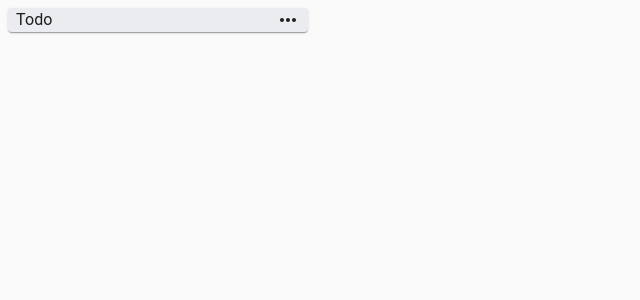
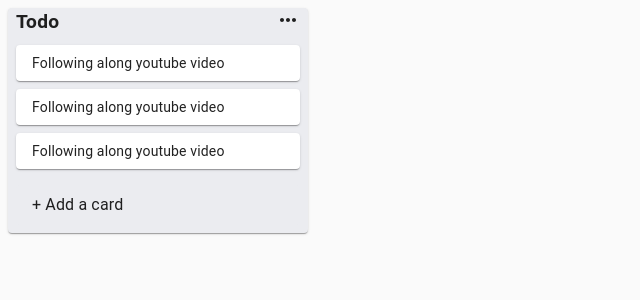
Before and after one commit to khaizon/KanbanBoard, a React (Create React App) app: page / in a window 1280 px wide. Shown: the top 300 px of the page, without its empty margins (0-640 px from the left). Built offline with nearby package versions, Linux system fonts and the light colour scheme.

Commit message:
added 'add card' components

```diff
--- a/src/App.js
+++ b/src/App.js
@@ -1,4 +1,4 @@
-import List from "./Components/List";
+import List from "./Components/List/List";
 
 
 function App() {
--- /dev/null
+++ b/src/Components/Input/InputCard.js
@@ -0,0 +1,48 @@
+import { alpha, Button, IconButton, InputBase, makeStyles, Paper } from "@material-ui/core";
+import { Clear } from "@material-ui/icons";
+
+const useStyle = makeStyles((theme) => ({
+	card: {
+		margin: theme.spacing(0,1,1,1),
+		paddingBottom: theme.spacing(4)
+	},
+	input: {
+		margin: theme.spacing(1)
+	},
+	btnConfirm: {
+		margin: theme.spacing(1),
+		background: "#5AAC44",
+		color: "#fff",
+		"&:hover":{
+			background: alpha("#5AAC44",0.25)
+		}
+	}
+}))
+
+export default function InputCard({setOpen}) {
+
+	const classes = useStyle();
+
+	return (
+		<div>
+			<div >
+				<Paper className={classes.card}>
+					<InputBase
+						multiline
+						fullWidth
+						inputProps={{
+							className: classes.input
+						}}
+						placeholder={"Enter card description"}
+						onBlur={()=> setOpen(false)}/>
+				</Paper>
+			</div>
+			<div>
+				<Button className={classes.btnConfirm} onClick={()=> setOpen(false)}>Add Card</Button>
+				<IconButton onClick={()=> setOpen(false)}>
+					<Clear />
+				</IconButton>
+			</div>
+		</div>
+	)
+}
--- /dev/null
+++ b/src/Components/Input/InputContainer.js
@@ -0,0 +1,35 @@
+import { useState } from "react";
+import { alpha, Collapse, makeStyles, Paper, Typography } from "@material-ui/core";
+import InputCard from "./InputCard";
+
+const useStyle = makeStyles((theme) => ({
+    root: {
+        marginTop: theme.spacing(2),
+    },
+    addCard: {
+        padding: theme.spacing(1, 1, 1, 2),
+        margin: theme.spacing(0, 1, 1, 1),
+        background: "#EBECF0",
+        "&:hover": {
+            background: alpha("#000", .25)
+        }
+    }
+}))
+
+export default function InputContainer() {
+
+    const classes = useStyle();
+    const [open, setOpen] = useState(false);
+    return (
+        <div className={classes.root}>
+            <Collapse in={open}>
+                <InputCard setOpen={setOpen}/>
+            </Collapse>
+            <Collapse in={!open}>
+                <Paper className={classes.addCard} elevation={0} onClick={()=> setOpen(!open)}>
+                    <Typography> + Add a card</Typography>
+                </Paper>
+            </Collapse>
+        </div>
+    )
+}
--- /dev/null
+++ b/src/Components/List/Card.js
@@ -0,0 +1,21 @@
+import { makeStyles, Paper } from "@material-ui/core";
+
+const useStyle = makeStyles((theme) => ({
+    card: {
+        padding: theme.spacing(1,1,1,2),
+        margin: theme.spacing(1)
+    }
+}))
+
+export default function Card() {
+
+    const classes = useStyle();
+
+    return (
+        <div>
+            <Paper className={classes.card}>
+                Following along youtube video
+            </Paper>
+        </div>
+    )
+}
--- a/src/Components/List.js
+++ b/src/Components/List/List.js
@@ -1,9 +1,11 @@
-
 import { CssBaseline, Paper } from "@material-ui/core"
 import { makeStyles } from "@material-ui/core"
+import InputContainer from "../Input/InputContainer";
+
+import Card from "./Card";
 import Title from "./Title";
 
-const useStyle = makeStyles((theme)=>  ({
+const useStyle = makeStyles((theme) => ({
     root: {
         width: '300px',
         backgroundColor: '#EBECF0',
@@ -17,9 +19,13 @@
     const classes = useStyle();
     return (
         <div >
-            <Paper className= {classes.root}>
+            <Paper className={classes.root}>
                 <CssBaseline />
-                <Title/>
+                <Title />
+                <Card/>
+                <Card/>
+                <Card/>
+                <InputContainer/>
             </Paper>
         </div>
     )
--- a/src/Components/Title.js
+++ b/src/Components/List/Title.js
@@ -6,18 +6,22 @@
 const useStyle = makeStyles((theme) => ({
     editableTitleContainer: {
         margin: theme.spacing(1),
-        display: 'flex'
+        display: 'flex',
     },
     editableTitle: {
-        flexGrow: '1'
+        flexGrow: 1,
+        fontSize: '1.2rem',
+        fontWeight: 'bold',
     },
     input: {
+        fontSize: '1.2rem',
+        fontWeight: 'bold',
         margin: theme.spacing(1),
         '&:focus': {
             background: '#ddd',
         },
     },
-}))
+}));
 
 export default function Title() {
     const [open, setOpen] = useState();
@@ -37,11 +41,12 @@
                 :
                 (<div>
                     <InputBase
+                        autoFocus
                         value={"Todo"}
                         inputProps={{
                             className: classes.input,
                         }}
-                        onBlur={()=> setOpen(!open)}
+                        onBlur={() => setOpen(!open)}
                     />
                 </div>)
             }
```
